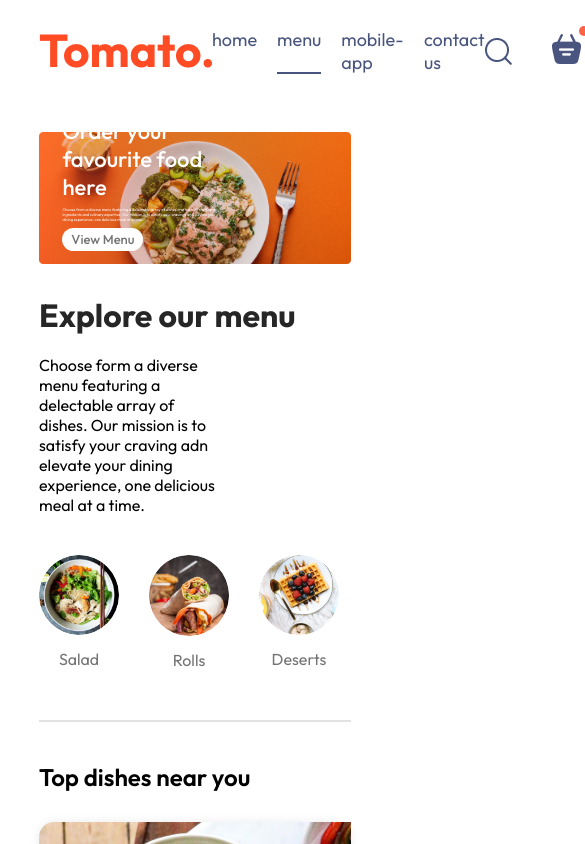
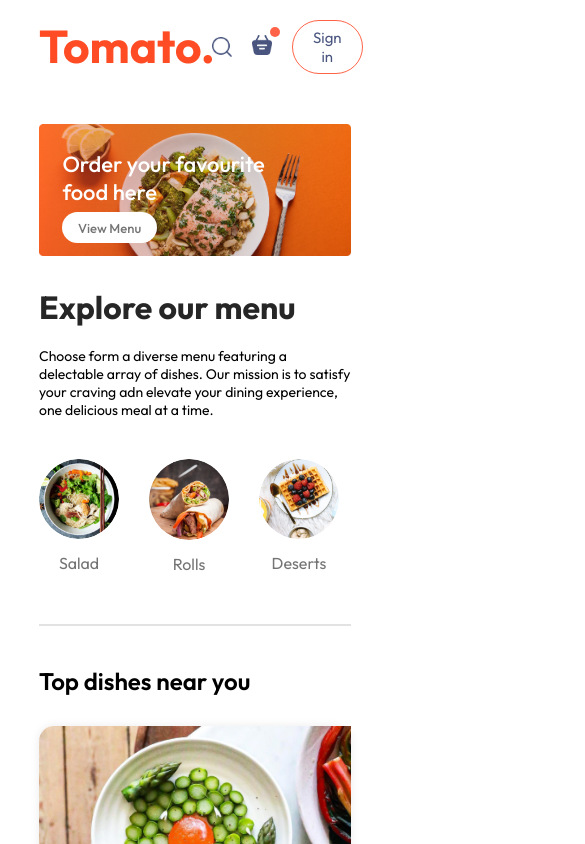
Before and after one commit to Dindamaharn/food-del-fullstack, a React (Vite) app in the folder frontend/: page / in a window 390 px wide. Shown: the top 844 px of the page, 585 px wide, since content can reach past the window. Built offline with nearby package versions, Linux system fonts and the light colour scheme.

Commit message:
responsive homepage

```diff
--- a/frontend/src/componens/ExploreMenu/ExploreMenu.css
+++ b/frontend/src/componens/ExploreMenu/ExploreMenu.css
@@ -54,3 +54,10 @@
     border: 4px solid tomato;
     padding: 2px;
 }
+
+@media (max-width:1050px){
+    .explore-menu-text{
+        max-width: 100%;
+        font-size: 14px;
+    }
+}
--- a/frontend/src/componens/Footer/Footer.css
+++ b/frontend/src/componens/Footer/Footer.css
@@ -46,3 +46,14 @@
     background-color: grey;
     border: none;
 }
+
+@media (max-width:750px) {
+    .footer-content{
+        display: flex;
+        flex-direction: column;
+        gap:35px;
+    }
+    .footer-copyright{
+        text-align: center;
+    }
+}
--- a/frontend/src/componens/Header/Header.css
+++ b/frontend/src/componens/Header/Header.css
@@ -39,3 +39,22 @@
     font-size: max(1vw, 13px);
     border-radius: 50px;
 }
+
+@media (max-width:1050px){
+    .header-contents{
+        max-width: 45%;
+    }
+
+}
+
+@media (max-width:750px){
+    .header-contents{
+        max-width: 65%;
+    }
+    .header-contents p{
+        display: none;
+    }
+    .header-contents button{
+        padding: 2vw 4vw;
+    }
+}
--- a/frontend/src/componens/Navbar/Navbar.css
+++ b/frontend/src/componens/Navbar/Navbar.css
@@ -62,3 +62,48 @@
     top: -8px;
     right: -8px;
 }
+
+@media (max-width:1050px){
+    .navbar .logo{
+        width: 140px;
+    }
+    .navbar-menu{
+        gap: 20px;
+        font-size: 17px;
+    }
+    .navbar-right{
+        gap:30px;
+    }
+    .navbar-right img{
+        width: 22px;
+    }
+    .navbar-right button{
+        padding: 8px 25px;
+    }
+}
+
+@media (max-width:900px){
+    .navbar .logo{
+        width: 120px;
+    }
+    .navbar-menu{
+        gap: 15px;
+        font-size: 16px;
+    }
+    .navbar-right{
+        gap:20px;
+    }
+    .navbar-right img{
+        width: 20px;
+    }
+    .navbar-right button{
+        padding: 7px 20px;
+        font-size: 15px;
+    }
+}
+
+@media (max-width:750px){
+    .navbar-menu{
+        display: none;
+    }
+}
```
